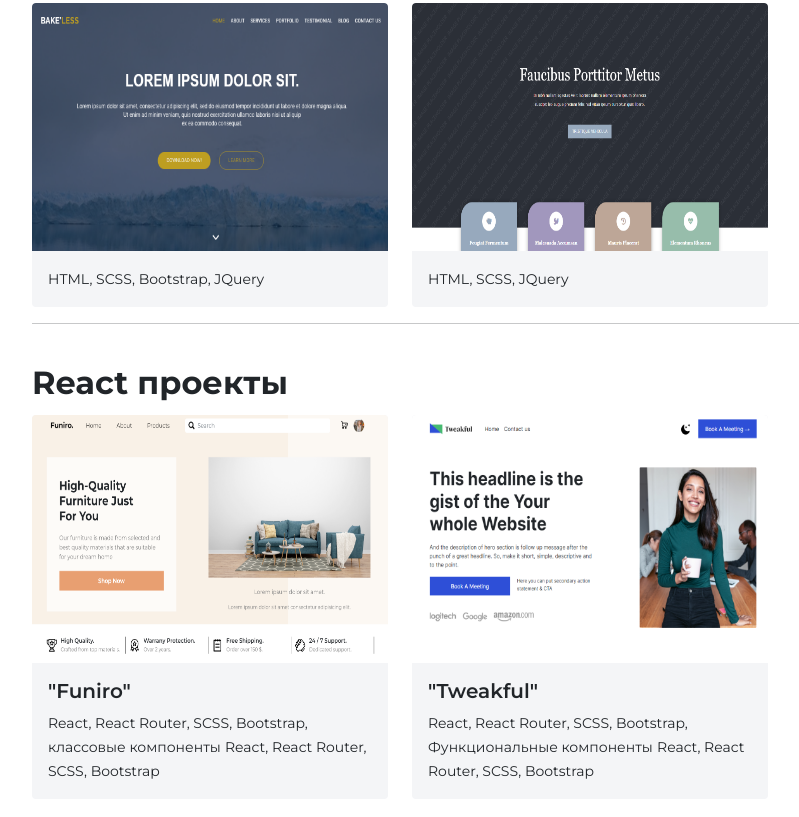
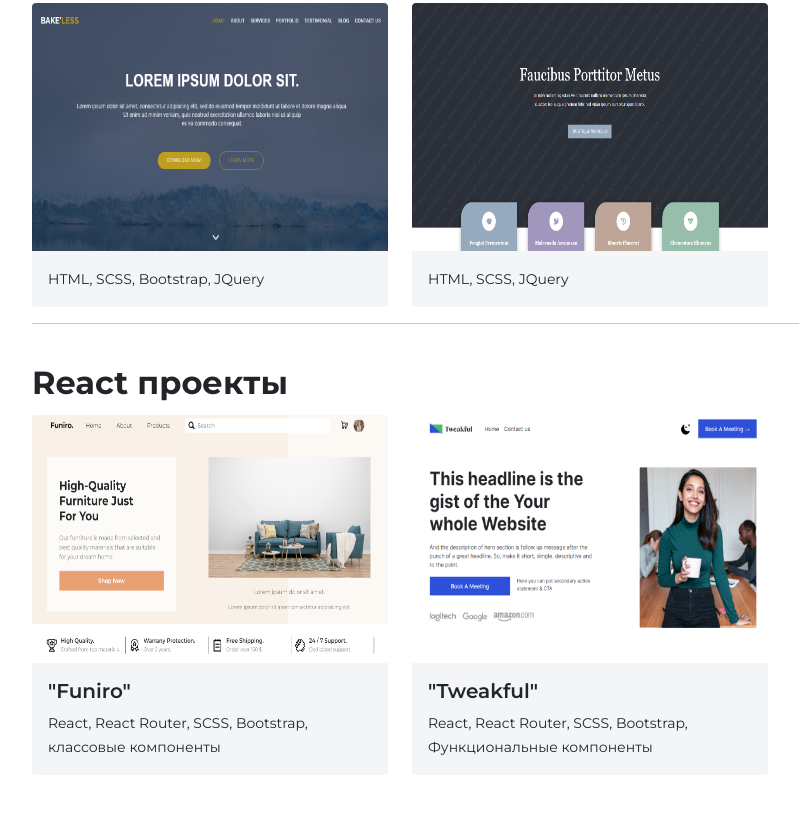
Before and after one commit to ArsenyS01/portfolio, a plain HTML site: page index.html in a window 1280 px wide. Shown: the part 423-1240 px from the top of the page, without its empty margins (50-849 px from the left). Drawn offline with nearby package versions, Linux system fonts and the light colour scheme.

Commit message:
Update index.html

```diff
--- a/index.html
+++ b/index.html
@@ -92,7 +92,6 @@
                     <div class="card-body">
                       <h5 class="card-title">"Funiro"</h5>
                       <small class="card-text">React, React Router, SCSS, Bootstrap, классовые компоненты</small>
-                      <small class="card-text">React, React Router, SCSS, Bootstrap</small>
                     </div>
                   </div>
                   <div class="add">
@@ -107,7 +106,6 @@
                     <div class="card-body">
                       <h5 class="card-title">"Tweakful"</h5>
                       <small class="card-text">React, React Router, SCSS, Bootstrap, Функциональные компоненты</small>
-                      <small class="card-text">React, React Router, SCSS, Bootstrap</small>
                     </div>
                   </div>
                   <div class="add">
```
